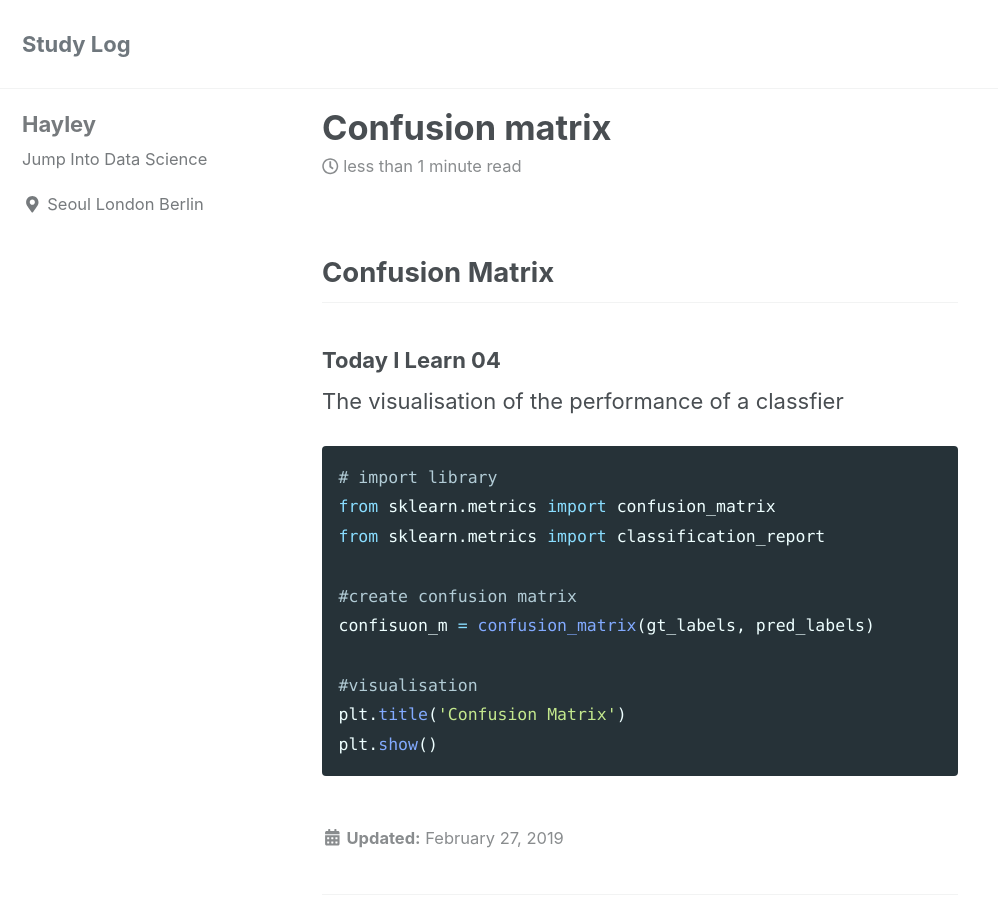
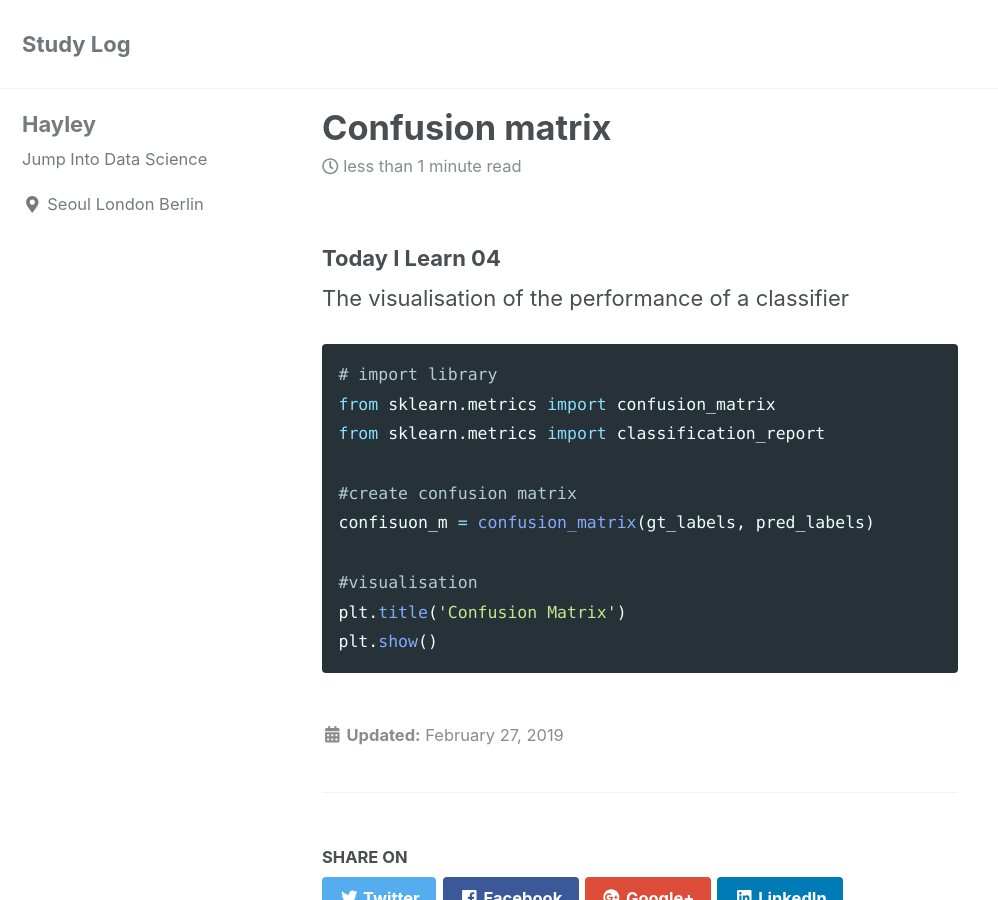
Before and after one commit to Hayleypp/Hayleypp.github.io, a Jekyll site: the page built from _posts/2019-02-27-Confusion Matrix.md, in a window 1280 px wide and 900 px high. Shown: the whole window, without its empty margins (0-998 px from the left). Built offline with Jekyll 4.4.1, drawn with Linux system fonts in a browser that asks for light colours; cached includes are drawn as plain includes.

Commit message:
Update 2019-02-27-Confusion Matrix.md

````diff
--- a/_posts/2019-02-27-Confusion Matrix.md
+++ b/_posts/2019-02-27-Confusion Matrix.md
@@ -1,8 +1,6 @@
-## Confusion Matrix
-
 ### Today I Learn 04
 
-The visualisation of the performance of a classfier
+The visualisation of the performance of a classifier
 
 
 ```python
````
